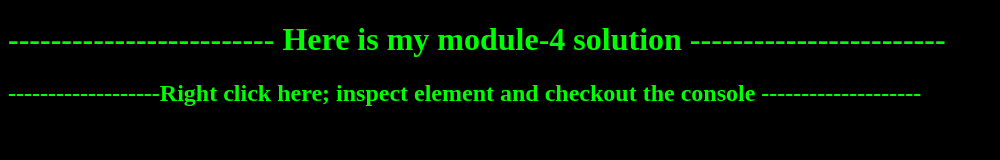
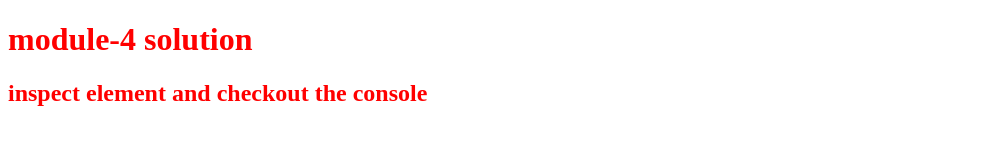
Before and after one commit to Deepak-Raj-D/module-4, a plain HTML site: page index.html in a window 1280 px wide. Shown: the whole page, without its empty margins (0-1000 px from the left). Drawn offline with Linux system fonts and the light colour scheme.

Commit message:
Update index.html

```diff
--- a/index.html
+++ b/index.html
@@ -7,14 +7,14 @@
   <script src="SpeakGoodBye.js"></script>
   <script src="script.js"></script>
   <style>
-    body {background-color: black;}
-    h1,h2   {color: lime;}
+    body {background-color: white;}
+    h1,h2   {color: red;}
 
   </style>
 </head>
 <body background-color = "black">
-  <h1>------------------------- Here is my module-4 solution ------------------------</h1>
-  <h2>-------------------Right click here; inspect element and checkout the console --------------------</h2>
+  <h1>module-4 solution </h1>
+  <h2>inspect element and checkout the console</h2>
 
 </body>
 </html>
```
